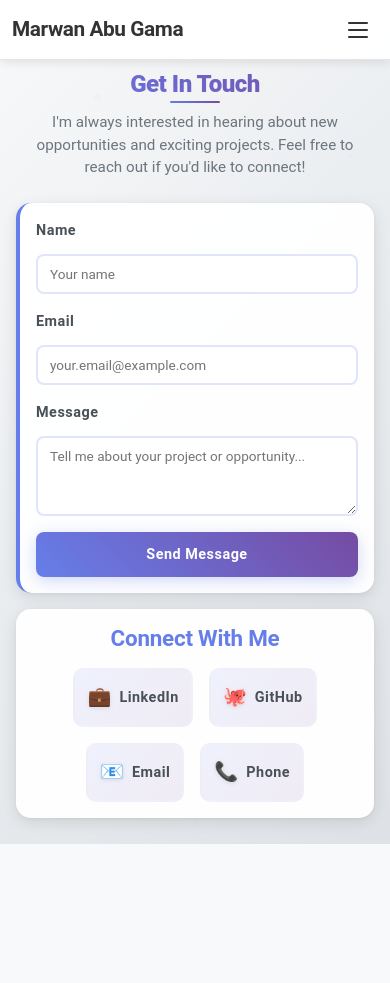
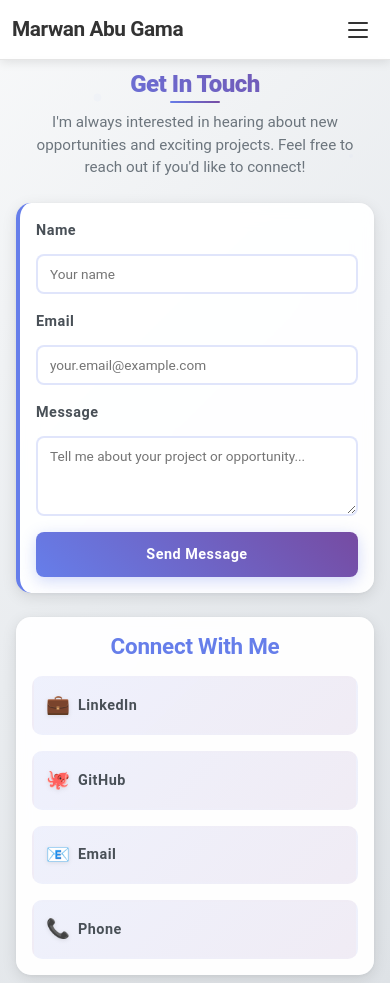
Before and after one commit to Marwan-Gama/portfolio, a React (Vite) app: page /contact in a window 390 px wide. Before the commit the page ends 844 px from the top, so only its background shows below. Built offline with nearby package versions, Linux system fonts and the light colour scheme.

Commit message:
Refactor Contact component layout: implement side-by-side design for form and social links, enhance CSS for improved responsiveness, and adjust styles for better visual alignment. Update max-width for main content and add media queries for mobile support.

```diff
--- a/src/components/Contact.tsx
+++ b/src/components/Contact.tsx
@@ -108,6 +108,8 @@ const Contact = () => {
           </p>
         </div>
 
+        {/* Main Content - Form and Social Links Side by Side */}
+        <div className="contact-main-content">
           {/* Contact Form */}
           <div className="contact-form-container">
             <form className="contact-form" onSubmit={handleSubmit}>
@@ -220,10 +222,14 @@ const Contact = () => {
                   <span className="social-text">Email</span>
                 </a>
 
-              <a href="tel:+972-50-551-9999" className="social-link-card phone">
+                <a
+                  href="tel:+972-50-551-9999"
+                  className="social-link-card phone"
+                >
                   <span className="social-icon">📞</span>
                   <span className="social-text">Phone</span>
                 </a>
+              </div>
             </div>
           </div>
         </div>
--- a/src/styles/components/Contact.css
+++ b/src/styles/components/Contact.css
@@ -7,6 +7,7 @@
  * - Optimized for no-scroll experience
  * - Professional typography and spacing
  * - Fixed navbar overlap issue
+ * - Side-by-side layout for form and social links
  */
 
 .contact-container {
@@ -30,7 +31,7 @@
 }
 
 .contact-content {
-  max-width: 700px;
+  max-width: 1200px; /* Increased for side-by-side layout */
   margin: 0 auto;
   padding: 0 1.5rem;
   position: relative;
@@ -76,14 +77,22 @@
   font-weight: 400;
 }
 
+/* New side-by-side layout container */
+.contact-main-content {
+  display: grid;
+  grid-template-columns: 1fr 1fr; /* Two equal columns */
+  gap: 2rem; /* Space between form and social links */
+  align-items: start; /* Align items to the top */
+}
+
 .contact-form-container {
   background: rgba(255, 255, 255, 0.95);
   backdrop-filter: blur(10px);
   border-radius: 15px; /* Smaller radius */
   padding: 1.5rem; /* Reduced padding */
   box-shadow: 0 4px 15px rgba(0, 0, 0, 0.1), 0 1px 4px rgba(0, 0, 0, 0.05);
-  margin-bottom: 1rem; /* Reduced margin */
   border-left: 4px solid #667eea; /* Thinner border */
+  height: fit-content; /* Only take needed height */
 }
 
 .contact-form {
@@ -199,13 +208,13 @@
   border-radius: 15px; /* Smaller radius */
   padding: 1.5rem; /* Reduced padding */
   box-shadow: 0 4px 15px rgba(0, 0, 0, 0.1), 0 1px 4px rgba(0, 0, 0, 0.05);
+  height: fit-content; /* Only take needed height */
 }
 
 .social-links-header {
   display: flex;
-  align-items: center;
-  gap: 2rem;
-  flex-wrap: wrap;
+  flex-direction: column;
+  gap: 1.5rem;
 }
 
 .social-links-title {
@@ -214,14 +223,13 @@
   color: #667eea;
   margin: 0; /* Remove margin since it's now in flex layout */
   letter-spacing: -0.01em;
-  white-space: nowrap;
+  text-align: center;
 }
 
 .social-links-grid {
   display: flex;
+  flex-direction: column;
   gap: 1rem; /* Reduced gap */
-  flex-wrap: wrap;
-  flex: 1;
 }
 
 .social-link-card {
@@ -318,6 +326,17 @@
 }
 
 /* Responsive Design */
+@media (max-width: 1024px) {
+  .contact-main-content {
+    grid-template-columns: 1fr; /* Stack on smaller screens */
+    gap: 1.5rem;
+  }
+
+  .contact-content {
+    max-width: 700px; /* Back to original max-width */
+  }
+}
+
 @media (max-width: 768px) {
   .contact-container {
     padding: 0.5rem 0;
@@ -342,19 +361,15 @@
   }
 
   .social-links-header {
-    flex-direction: column;
-    align-items: flex-start;
     gap: 1rem;
   }
 
   .social-links-title {
     text-align: center;
-    width: 100%;
   }
 
   .social-links-grid {
     width: 100%;
-    justify-content: center;
   }
 
   .social-link-card {
```
Lines whose indentation alone changed are shown as unchanged.
